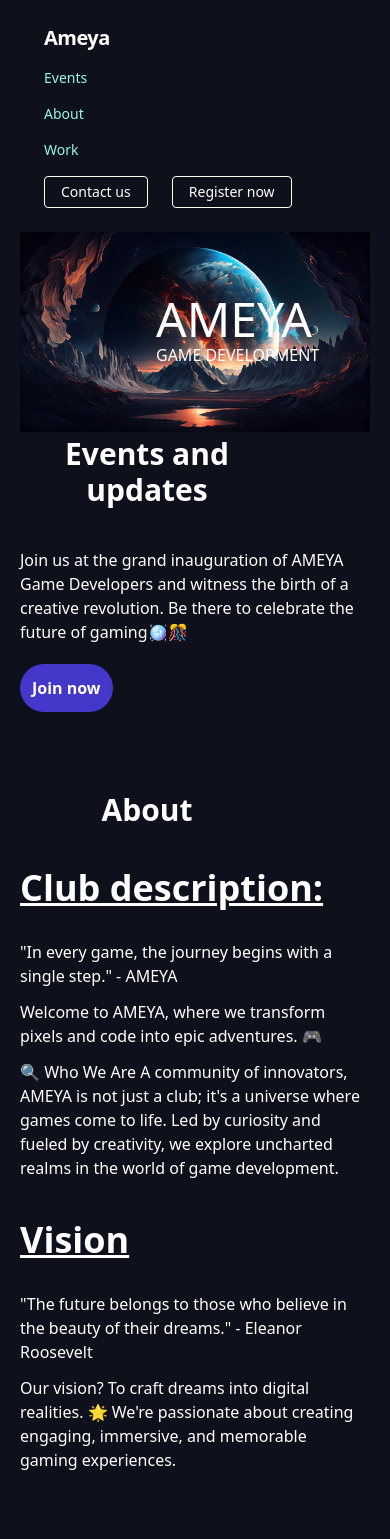
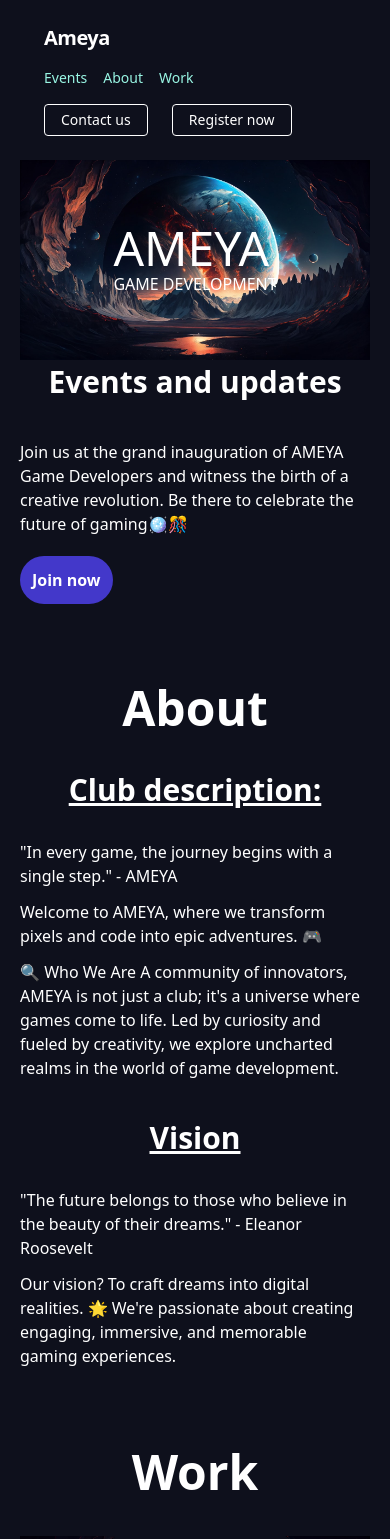
Before and after one commit to AmeyaCreatives/AmeyaCreatives, a website: page index.html in a window 390 px wide. Shown: the top 1539 px of the page. Drawn offline with Linux system fonts and the light colour scheme.

Commit message:
made some changes according to the requirements

```diff
--- a/index.html
+++ b/index.html
@@ -10,7 +10,7 @@
       href="https://fonts.googleapis.com/css2?family=Libre+Baskerville&display=swap"
       rel="stylesheet"
     />
-    <title>Ameya Creatives</title>
+    <title>Document</title>
   </head>
   <body class="max-[640px]:mx-5">
     <header class="flex flex-col justify-center items-center text-white">
@@ -45,7 +45,7 @@
             </button>
           </div> -->
           <div class="w-full block flex-grow lg:flex lg:items-center lg:w-auto">
-            <div class="text-sm lg:flex-grow">
+            <div class="text-sm lg:flex-grow flex">
               <a
                 href="#responsive-header"
                 class="block mt-4 lg:inline-block lg:mt-0 text-teal-200 hover:text-white mr-4"
@@ -89,7 +89,7 @@
         src="asssets/images/background_4.png"
         alt=""
       />
-      <div class="absolute top-2/4 left-2/4 s1-div text-white">
+      <div class="absolute s1-div text-white">
         <h1 class="text-5xl">AMEYA</h1>
         <span>GAME DEVELOPMENT</span>
       </div>
@@ -99,9 +99,11 @@
     <section
       class="flex flex-col justify-center items-center mt-20 text-white max-[768px]:mt-1"
     >
-      <div class="container">
+      <div
+        class="container max-[640px]:flex max-[640px]:flex-col max-[640px]:justify-center max-[640px]:items-center"
+      >
         <h1
-          class="text-center mr-24 text-7xl font-bold pb-10 max-[640px]:text-5xl max-[468px]:text-3xl"
+          class="text-center mr-24 max-[768px]:m-0 self-center text-7xl font-bold pb-10 max-[640px]:text-5xl max-[468px]:text-3xl"
         >
           Events and updates
         </h1>
@@ -125,14 +127,15 @@
     <section class="flex flex-col justify-center items-center mt-20">
       <div class="container text-white flex flex-col">
         <span
-          class="text-center mr-24 text-7xl font-bold pb-10 max-[640px]:text-5xl max-[468px]:text-3xl"
+          class="self-center text-center max-[768px]:m-0 mr-24 ml-12 text-7xl font-bold pb-10 max-[640px]:text-5xl max-[468px]:text-5xl"
           >About</span
         >
         <div
           class="flex gap-10 max-[768px]:flex-col max-[768px]:justify-center max-[768px]:items-center"
         >
           <div class="w-1/2 flex flex-col gap-3 max-[768px]:w-full">
-            <span class="text-4xl font-bold pb-5 underline"
+            <span
+              class="text-4xl font-bold pb-5 underline max-[768px]:self-center max-[468px]:text-3xl"
               >Club description:</span
             >
             <h1>
@@ -150,7 +153,10 @@
             </p>
           </div>
           <div class="w-1/2 flex flex-col gap-3 max-[768px]:w-full">
-            <span class="text-4xl font-bold pb-5 underline">Vision</span>
+            <span
+              class="text-4xl font-bold pb-5 underline self-center max-[468px]:text-3xl"
+              >Vision</span
+            >
             <h1>
               "The future belongs to those who believe in the beauty of their
               dreams." - Eleanor Roosevelt
@@ -168,7 +174,7 @@
     <section class="flex flex-col justify-center items-center text-white mt-20">
       <div class="container">
         <h1
-          class="text-center mr-24 text-7xl font-bold pb-10 max-[640px]:text-5xl max-[468px]:text-3xl"
+          class="text-center mr-24 self-center max-[768px]:m-0 text-7xl font-bold pb-10 max-[640px]:text-5xl max-[468px]:text-5xl"
         >
           Work
         </h1>
@@ -224,7 +230,7 @@
     <section class="flex flex-col justify-center items-center text-white my-20">
       <div class="container">
         <h1
-          class="text-center mr-24 text-7xl font-bold pb-10 max-[640px]:text-5xl max-[468px]:text-3xl"
+          class="text-center mr-24 text-7xl font-bold pb-10 max-[768px]:m-0 max-[640px]:text-5xl max-[468px]:text-5xl"
         >
           Contact us:
         </h1>
@@ -250,11 +256,11 @@
     </section>
     <!-- registration section -->
     <section
-      class="flex flex-col justify-center items-end mt-20 text-white max-[768px]:items-center"
+      class="flex flex-col justify-center items-end mt-20 text-white max-[768px]:items-center mb-5"
     >
       <div class="container w-1/3 max-[768px]:w-full">
         <h1
-          class="text-center mr-24 text-7xl font-bold pb-10 max-[640px]:text-5xl max-[468px]:text-3xl"
+          class="text-center mr-24 max-[768px]:m-0 text-7xl font-bold pb-10 max-[640px]:text-5xl max-[468px]:text-5xl"
         >
           Register now
         </h1>
--- a/src/input.css
+++ b/src/input.css
@@ -23,15 +23,3 @@ body {
     margin-bottom: -250px;
   }
 }
-
-.s1-div {
-  @media (max-width: 640px) {
-    top: 40%;
-  }
-  @media (max-width: 500px) {
-    left: 40%;
-  }
-  @media (max-width: 400px) {
-    top: 35%;
-  }
-}
```
Also changed, not shown: dist/output.css.
